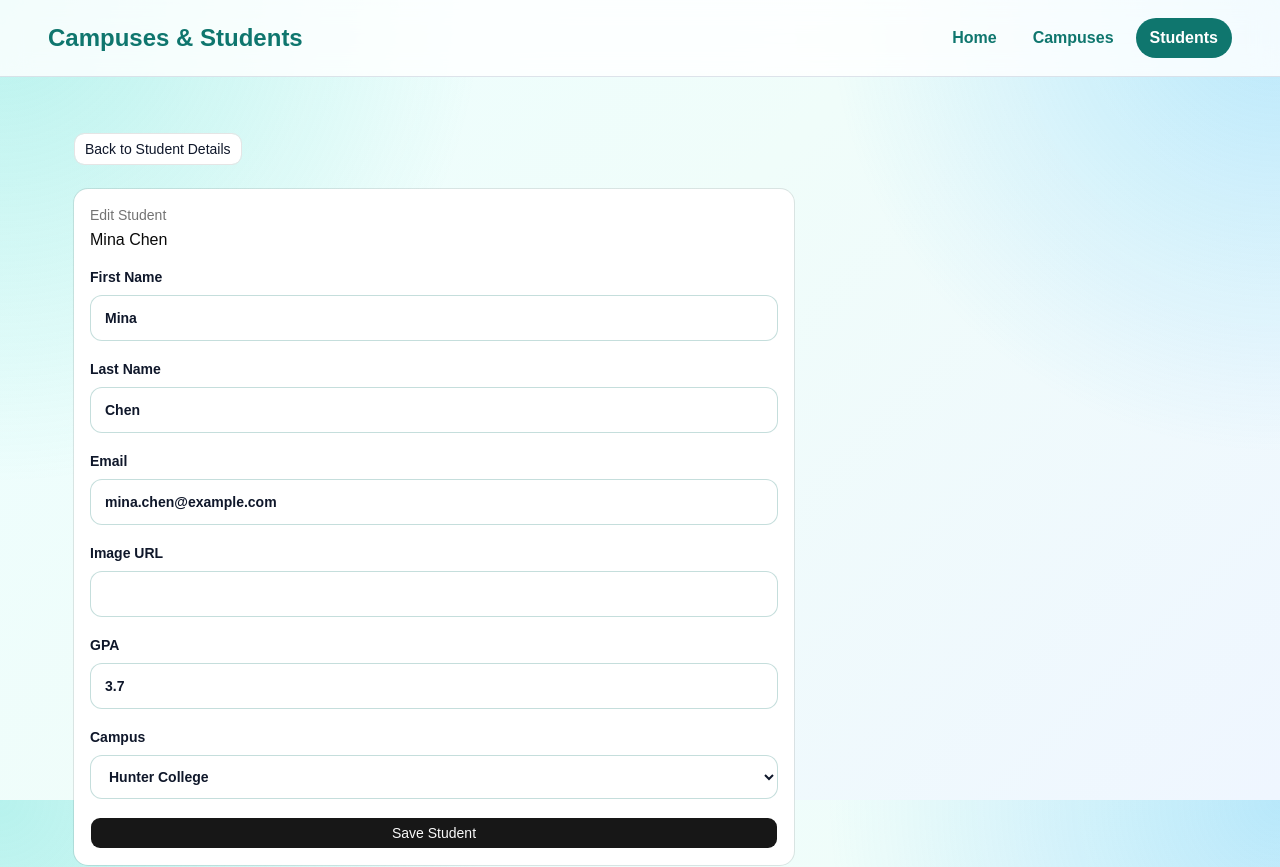
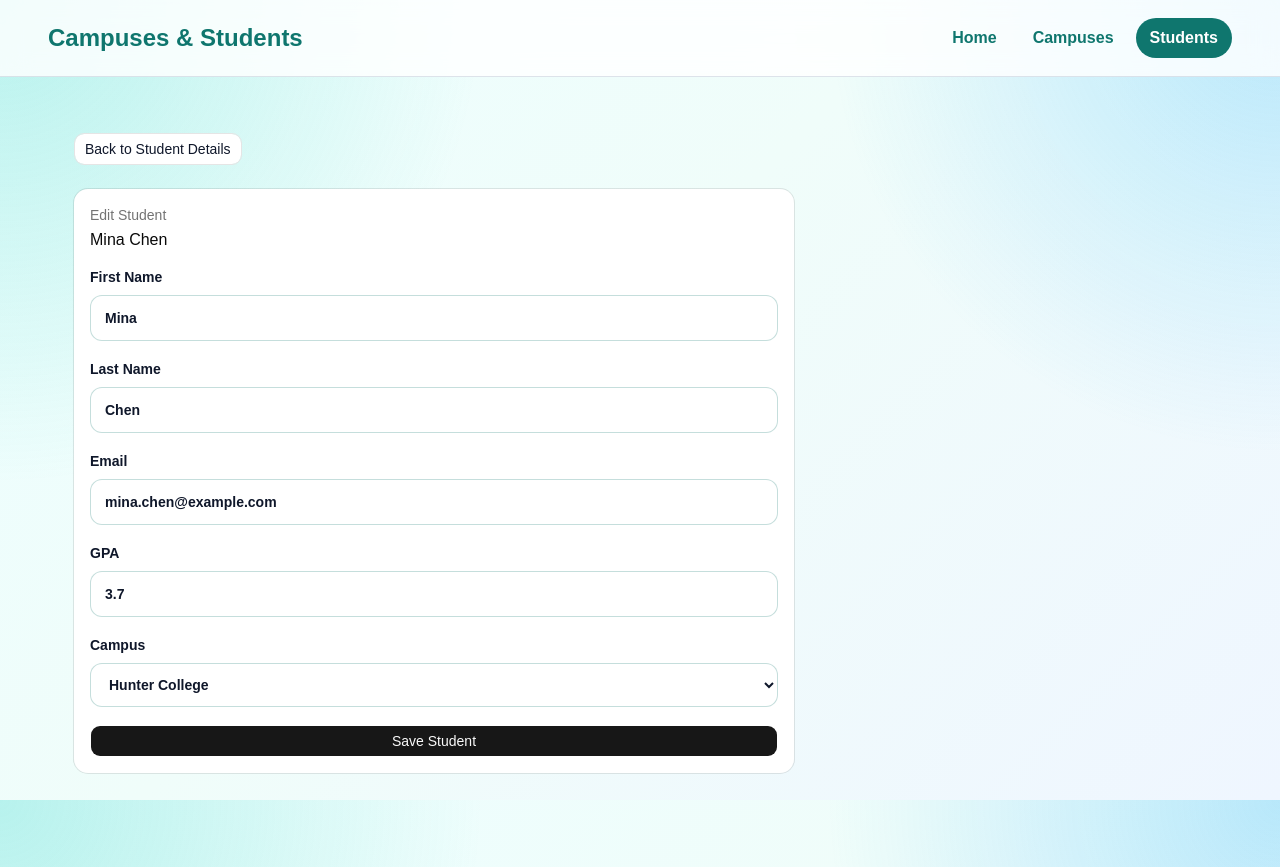
Before and after one commit to taizhenC/Final-Project_Fullstack-CRUD, a React (Vite) app in the folder my-app/: page /students/1/edit in a window 1280 px wide. Shown: the top 867 px of the page. Built offline with nearby package versions, Linux system fonts and the light colour scheme.

Commit message:
Remove unused student image URL field

```diff
--- a/my-app/src/pages/EditStudentPage.tsx
+++ b/my-app/src/pages/EditStudentPage.tsx
@@ -20,7 +20,6 @@ function EditStudentPage() {
     const [firstName, setFirstName] = useState(student?.firstName ?? '')
     const [lastName, setLastName] = useState(student?.lastName ?? '')
     const [email, setEmail] = useState(student?.email ?? '')
-    const [imageUrl, setImageUrl] = useState(student?.imageUrl ?? '')
     const [gpa, setGpa] = useState(student?.gpa.toString() ?? '')
     const [campusId, setCampusId] = useState(student?.campusId?.toString() ?? '')
     const [errorMessage, setErrorMessage] = useState('')
@@ -61,7 +60,6 @@ function EditStudentPage() {
             firstName: firstName.trim(),
             lastName: lastName.trim(),
             email: email.trim(),
-            imageUrl: imageUrl.trim(),
             gpa: gpaNumber,
             campusId: campusId ? Number(campusId) : null,
         }
@@ -114,15 +112,6 @@ function EditStudentPage() {
                         </label>
 
                         <label>
-                            Image URL
-                            <input
-                                type="text"
-                                value={imageUrl}
-                                onChange={(event) => setImageUrl(event.target.value)}
-                            />
-                        </label>
-
-                        <label>
                             GPA
                             <input
                                 type="number"
```
